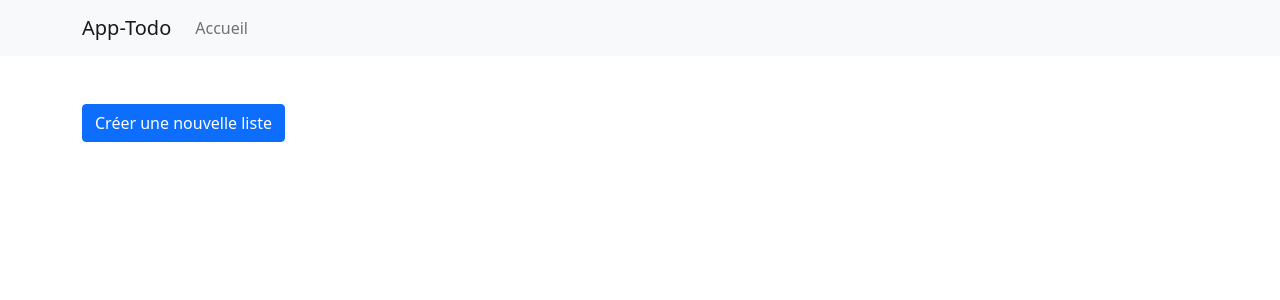
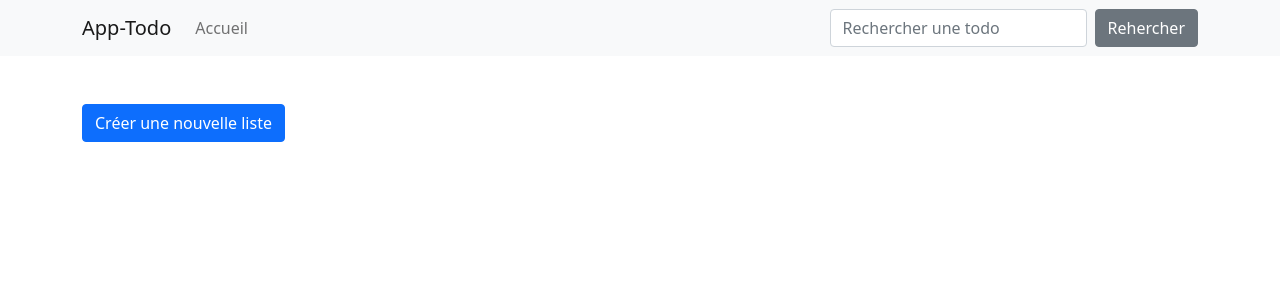
Before and after one commit to plarrat/BTC-TodoList, a React (Create React App) app: page / in a window 1280 px wide. Shown: the top 300 px of the page. Built offline with nearby package versions, Linux system fonts and the light colour scheme.

Commit message:
Barre de recherche

```diff
--- a/src/Components/App-Navbar/App-Navbar.jsx
+++ b/src/Components/App-Navbar/App-Navbar.jsx
@@ -1,4 +1,11 @@
-import { Navbar, Container, Nav } from 'react-bootstrap'
+import {
+  Navbar,
+  Container,
+  Nav,
+  Form,
+  FormControl,
+  Button,
+} from 'react-bootstrap'
 
 export default function AppNavbar() {
   return (
@@ -10,6 +17,14 @@ export default function AppNavbar() {
           <Nav className="me-auto">
             <Nav.Link href="#home">Accueil</Nav.Link>
           </Nav>
+          <Form className="d-flex">
+            <FormControl
+              type="search"
+              placeholder="Rechercher une todo"
+              className="me-2"
+            />
+            <Button variant="secondary">Rehercher</Button>
+          </Form>
         </Navbar.Collapse>
       </Container>
     </Navbar>
--- a/src/Components/TodoList/TodoList.jsx
+++ b/src/Components/TodoList/TodoList.jsx
@@ -45,7 +45,11 @@ export default function TodoList(props) {
 
       <ListGroup variant="flush">{displayTodos}</ListGroup>
       {todos.length > 0 && (
-        <Button variant="danger" onClick={() => setTodos([])}>
+        <Button
+          className="btn-sm"
+          variant="danger"
+          onClick={() => setTodos([])}
+        >
           Tout supprimer
         </Button>
       )}
```
